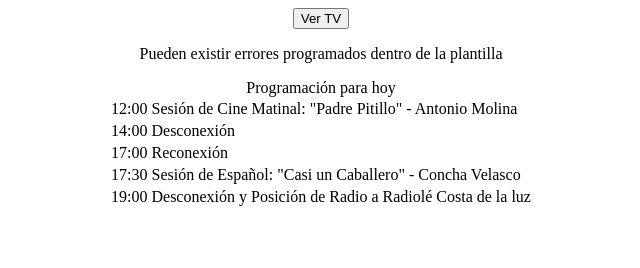
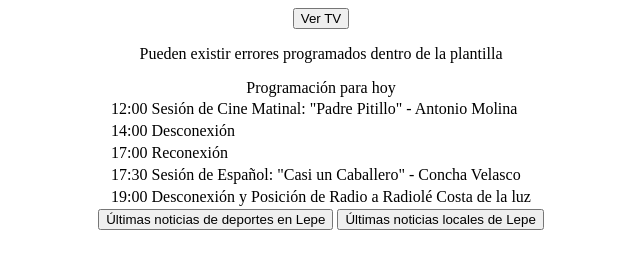
Before and after one commit to ultradotnet/tvlepe, a plain HTML site: page index.html in a window 1280 px wide. Shown: the whole page, without its empty margins (319-959 px from the left). Drawn offline with Linux system fonts and the light colour scheme.

Commit message:
Update index.html

```diff
--- a/index.html
+++ b/index.html
@@ -37,6 +37,13 @@ content="text/html;charset=utf-8" />
 </tbody>
 </table>
 
+
+<input type="button" value="Últimas noticias de deportes en Lepe" onclick="window.open('https://www.cope.es/emisoras/andalucia/huelva-provincia/huelva/deportes-huelva/noticias/robert-nuevo-jugador-del-san-roque-lepe-20190911_495217','popUpWindow','height=800,width=600,left=100,top=100,resizable=no,scrollbars=no,toolbar=no,menubar=no,location=no,directories=no, status=no');">
+
+
+<input type="button" value="Últimas noticias locales de Lepe" onclick="window.open('https://www.huelvainformacion.es/provincia/Prosigue-busqueda-personas-desaparecidas-Huelva_0_1390061453.html','popUpWindow','height=800,width=600,left=100,top=100,resizable=no,scrollbars=no,toolbar=no,menubar=no,location=no,directories=no, status=no');">
+
+
   </body>
 
 </html>
```
